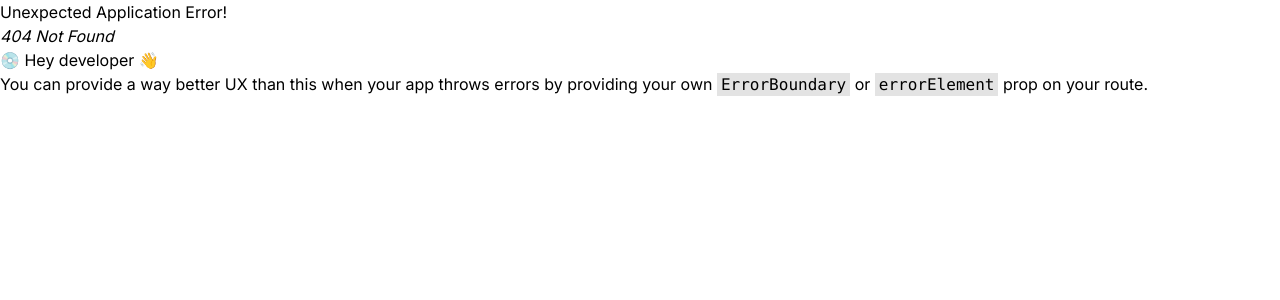
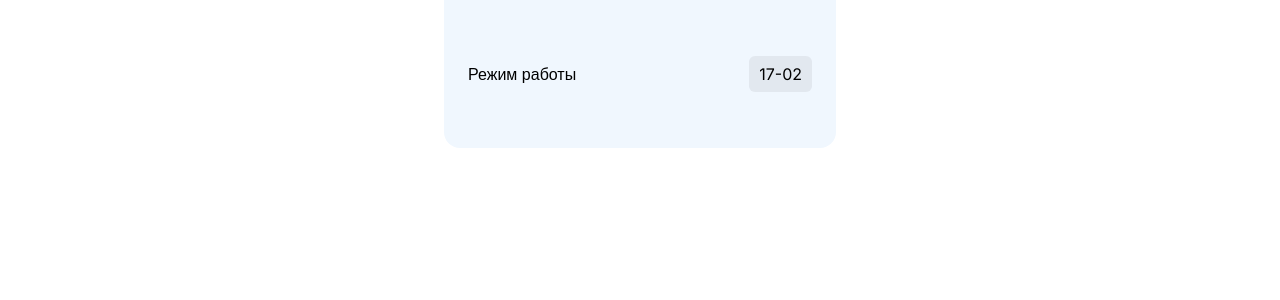
Before and after one commit to ccenter-uz/graphic-control, a React (Vite) app: page /my-current-schedule in a window 1280 px wide. Before the commit this address had no page. Shown: the top 300 px of the page. Built offline with nearby package versions, Linux system fonts and the light colour scheme; a web font is replaced by a local one.

Commit message:
feat(core): Create working time shared component

```diff
--- a/src/app/app.tsx
+++ b/src/app/app.tsx
@@ -2,6 +2,7 @@ import { createBrowserRouter, RouterProvider } from "react-router-dom";
 
 import Home from "@pages/home";
 import LoginPage from "@pages/login";
+import MyCurrentSchedule from "@pages/my-current-schedule";
 import UserProfile from "@pages/user-profile";
 
 import "./i18n/config";
@@ -19,6 +20,10 @@ const router = createBrowserRouter([
     path: "/user",
     element: <UserProfile />,
   },
+  {
+    path: "/my-current-schedule",
+    element: <MyCurrentSchedule />,
+  },
 ]);
 
 const App = () => {
--- /dev/null
+++ b/src/pages/my-current-schedule.tsx
@@ -0,0 +1,15 @@
+import BaseContainer from "@shared/ui/base-cotainer";
+import HeaderContainer from "@shared/ui/header-container";
+import WorkingTimeInfo from "@shared/ui/working-time-info";
+
+const MyCurrentSchedule = () => {
+  return (
+    <BaseContainer>
+      <HeaderContainer>
+        <WorkingTimeInfo />
+      </HeaderContainer>
+    </BaseContainer>
+  );
+};
+
+export default MyCurrentSchedule;
--- /dev/null
+++ b/src/shared/ui/working-time-info.tsx
@@ -0,0 +1,10 @@
+const WorkingTimeInfo = () => {
+  return (
+    <div className="flex justify-between items-center my-6">
+      <p>Режим работы</p>
+      <p className="bg-[#7878801F] py-1.5 px-2.5 rounded-md">17-02</p>
+    </div>
+  );
+};
+
+export default WorkingTimeInfo;
```
